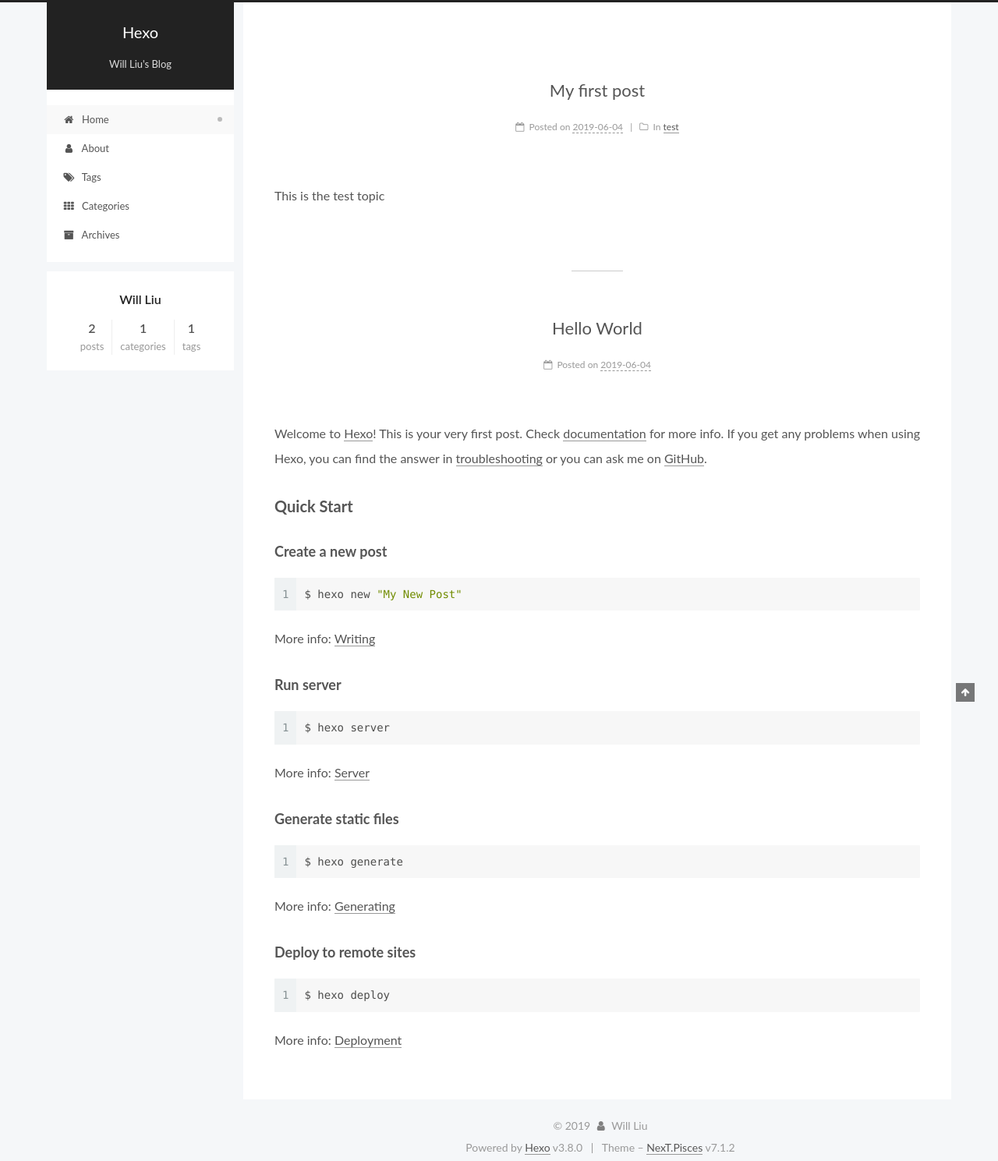
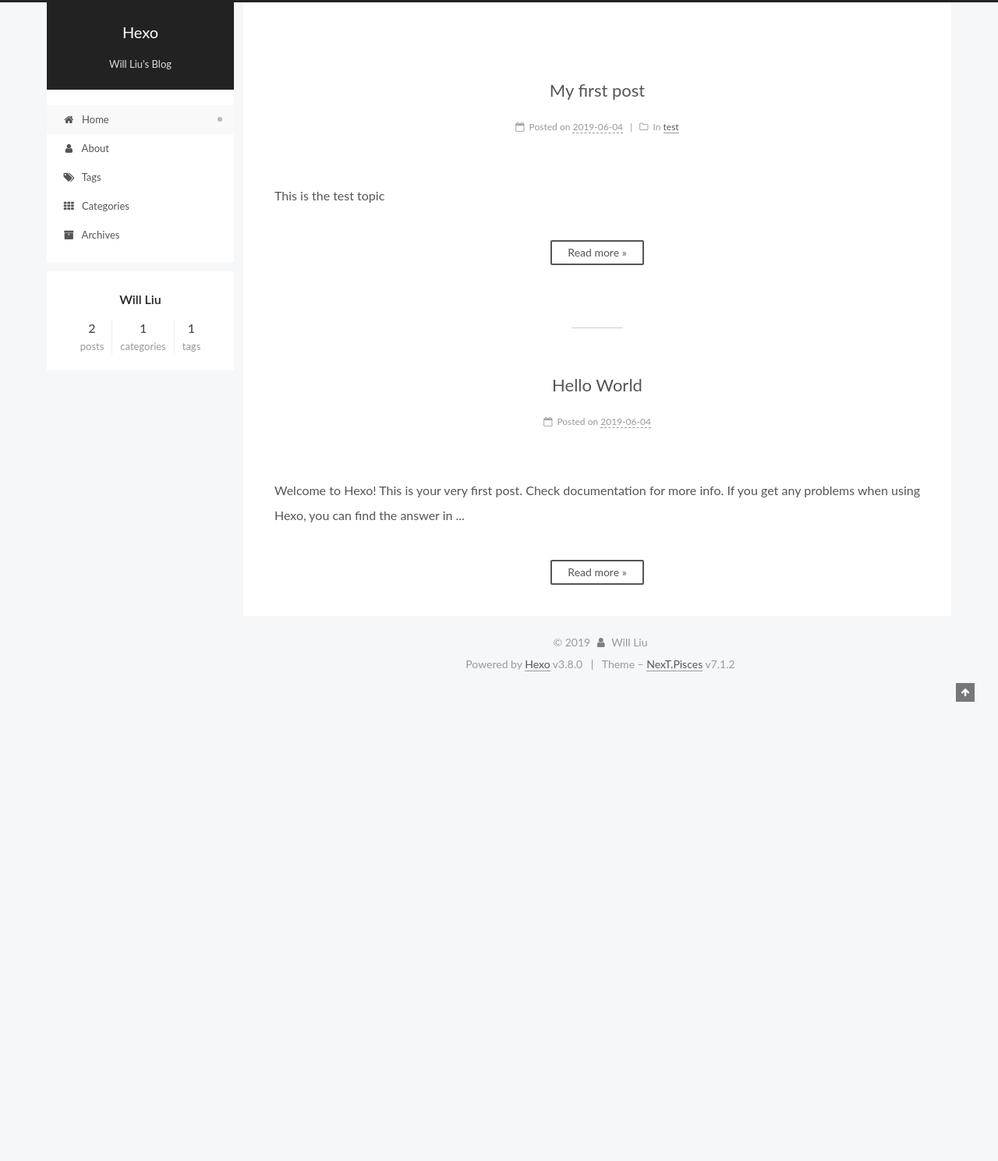
Before and after one commit to will-lzx/will-lzx.github.io, a plain HTML site: page index.html in a window 1280 px wide. Shown: the whole page at 78% size. After the commit the page ends 886 px from the top, so only its background shows below. Drawn offline with Linux system fonts and the light colour scheme.

Commit message:
Site updated: 2019-06-04 15:27:18

```diff
--- a/css/main.css
+++ b/css/main.css
@@ -1764,7 +1764,7 @@ pre .javascript .function {
   width: 4px;
   height: 4px;
   border-radius: 50%;
-  background: #44f47a;
+  background: #ff41ff;
 }
 .feed-link,
 .chat {
--- a/index.html
+++ b/index.html
@@ -446,9 +446,20 @@
 
 
 
-            <p>This is the test topic</p>
+            <p>
+              This is the test topic
 
 
+            </p>
+          <!--noindex-->
+
+            <div class="post-button text-center">
+              <a class="btn" href="/2019/06/04/My-first-post/#more" rel="contents">
+                Read more &raquo;
+              </a>
+            </div>
+
+          <!--/noindex-->
 
 
     </div>
@@ -585,21 +596,19 @@
 
 
 
-            <p>Welcome to <a href="https://hexo.io/" target="_blank" rel="noopener">Hexo</a>! This is your very first post. Check <a href="https://hexo.io/docs/" target="_blank" rel="noopener">documentation</a> for more info. If you get any problems when using Hexo, you can find the answer in <a href="https://hexo.io/docs/troubleshooting.html" target="_blank" rel="noopener">troubleshooting</a> or you can ask me on <a href="https://github.com/hexojs/hexo/issues" target="_blank" rel="noopener">GitHub</a>.</p>
-<h2 id="Quick-Start"><a href="#Quick-Start" class="headerlink" title="Quick Start"></a>Quick Start</h2><h3 id="Create-a-new-post"><a href="#Create-a-new-post" class="headerlink" title="Create a new post"></a>Create a new post</h3><figure class="highlight bash"><table><tr><td class="gutter"><pre><span class="line">1</span><br></pre></td><td class="code"><pre><span class="line">$ hexo new <span class="string">"My New Post"</span></span><br></pre></td></tr></table></figure>
+            <p>
+              Welcome to Hexo! This is your very first post. Check documentation for more info. If you get any problems when using Hexo, you can find the answer in
+              ...
+            </p>
+          <!--noindex-->
 
-<p>More info: <a href="https://hexo.io/docs/writing.html" target="_blank" rel="noopener">Writing</a></p>
-<h3 id="Run-server"><a href="#Run-server" class="headerlink" title="Run server"></a>Run server</h3><figure class="highlight bash"><table><tr><td class="gutter"><pre><span class="line">1</span><br></pre></td><td class="code"><pre><span class="line">$ hexo server</span><br></pre></td></tr></table></figure>
+            <div class="post-button text-center">
+              <a class="btn" href="/2019/06/04/hello-world/#more" rel="contents">
+                Read more &raquo;
+              </a>
+            </div>
 
-<p>More info: <a href="https://hexo.io/docs/server.html" target="_blank" rel="noopener">Server</a></p>
-<h3 id="Generate-static-files"><a href="#Generate-static-files" class="headerlink" title="Generate static files"></a>Generate static files</h3><figure class="highlight bash"><table><tr><td class="gutter"><pre><span class="line">1</span><br></pre></td><td class="code"><pre><span class="line">$ hexo generate</span><br></pre></td></tr></table></figure>
-
-<p>More info: <a href="https://hexo.io/docs/generating.html" target="_blank" rel="noopener">Generating</a></p>
-<h3 id="Deploy-to-remote-sites"><a href="#Deploy-to-remote-sites" class="headerlink" title="Deploy to remote sites"></a>Deploy to remote sites</h3><figure class="highlight bash"><table><tr><td class="gutter"><pre><span class="line">1</span><br></pre></td><td class="code"><pre><span class="line">$ hexo deploy</span><br></pre></td></tr></table></figure>
-
-<p>More info: <a href="https://hexo.io/docs/deployment.html" target="_blank" rel="noopener">Deployment</a></p>
-
-
+          <!--/noindex-->
 
 
     </div>
```
